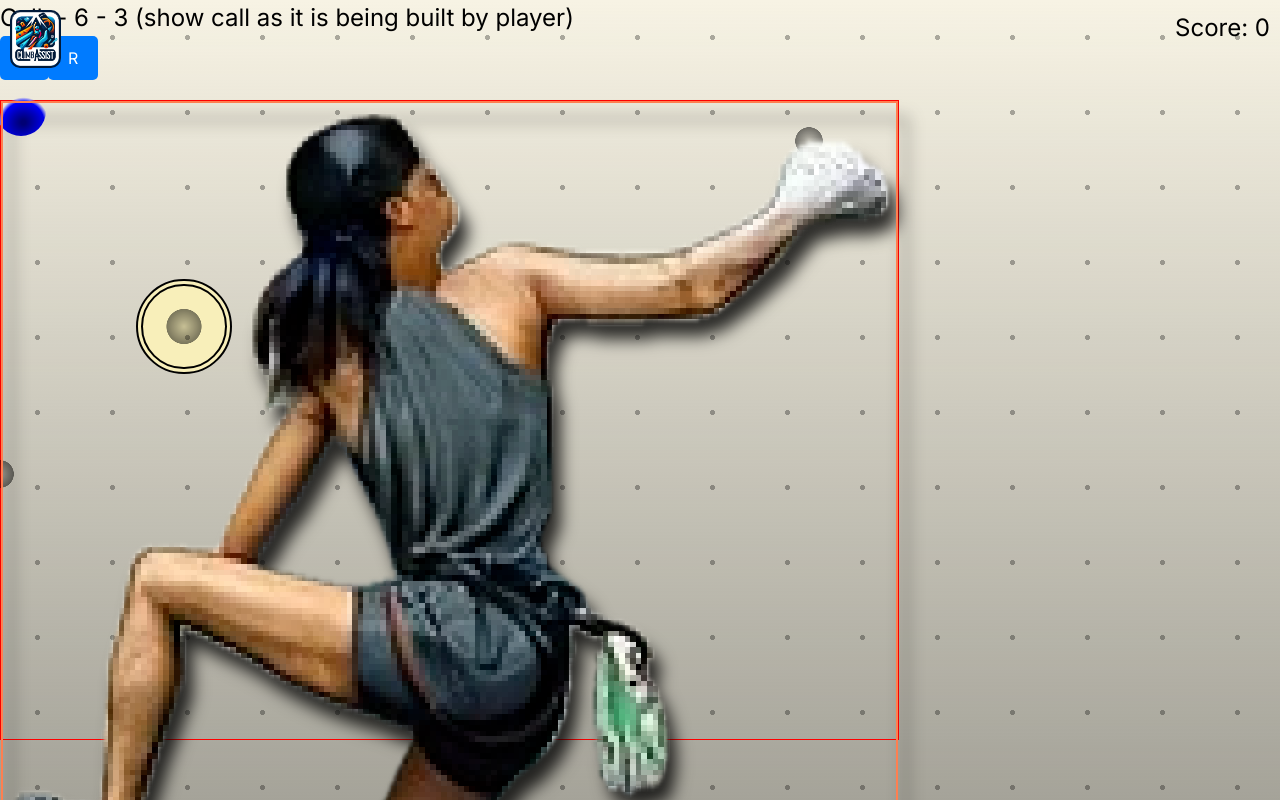
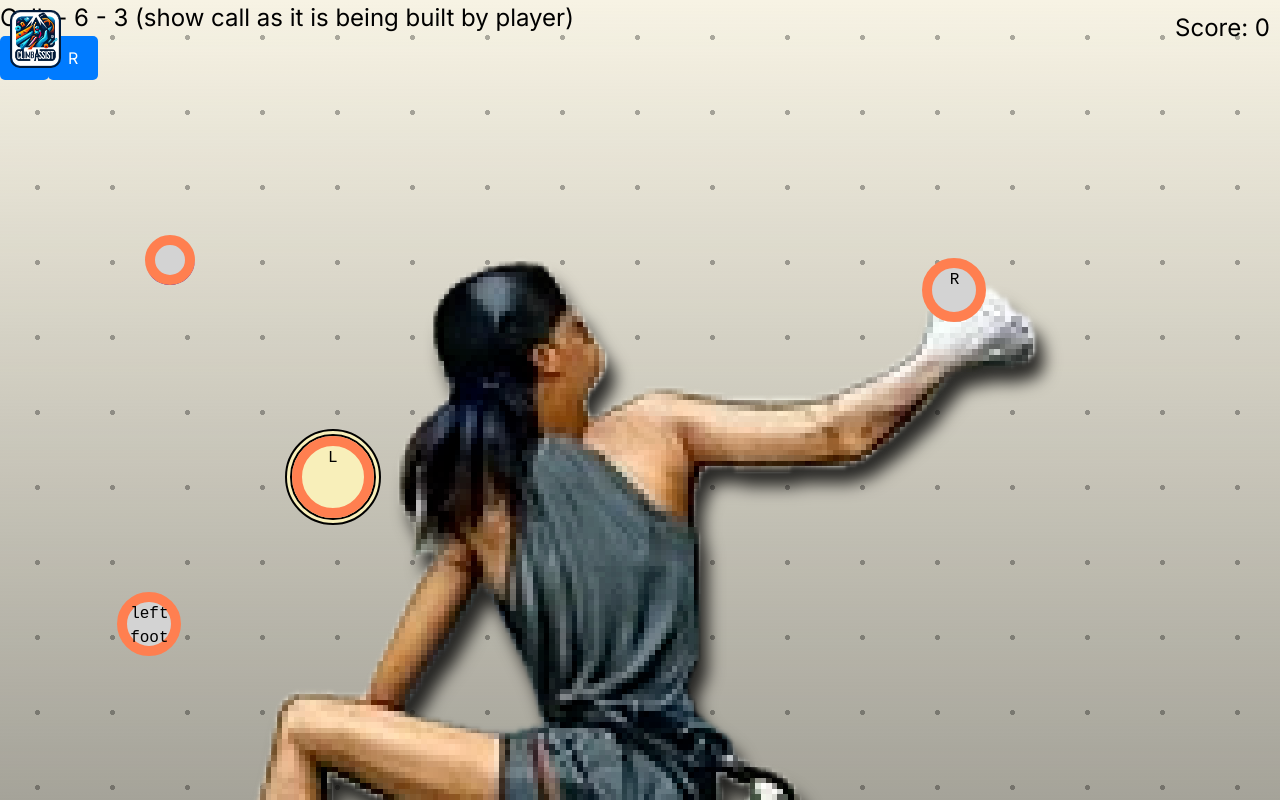
Before and after one commit to stubbornella/hold-guesser, a Next.js app: page /call in a window 1280 px wide. Shown: the top 800 px of the page. Built offline with nearby package versions, Linux system fonts and the light colour scheme.

Commit message:
shows limb names above hands and feet

```diff
--- a/app/call/page.tsx
+++ b/app/call/page.tsx
@@ -116,6 +116,7 @@ const CallGame: React.FC = () => {
     type: string,
     label: string,
     status: string,
+    limb: string,
   };
 
   type HoldsProps = {
@@ -124,22 +125,47 @@ const CallGame: React.FC = () => {
 
   const holds = [
     { position: {
-      top: topOffset('leftHand'),
-      left: leftOffset('leftHand') },
-      type: 'used', label: 'used, move from this hold', status: 'selected' },
+        top: topOffset('leftHand'),
+        left: leftOffset('leftHand')
+      },
+      limb: 'L',
+      type: 'used',
+      label: 'used, move from this hold',
+      status: 'selected' },
     { position: {
-      top: topOffset('rightHand'),
-      left: leftOffset('rightHand') },
-      type: 'used', label: 'used', status: '' },
+        top: topOffset('rightHand'),
+        left: leftOffset('rightHand')
+      },
+      limb: 'R',
+      type: 'used',
+      label: 'used',
+      status: ''
+    },
     { position: {
-      top: topOffset('leftFoot'),
-      left: leftOffset('leftFoot') },
-      type: 'used', label: 'used', status: '' },
+        top: topOffset('leftFoot'),
+        left: leftOffset('leftFoot')
+      },
+      limb: 'left foot',
+      type: 'used',
+      label: 'used',
+      status: ''
+    },
     { position: {
-      top: topOffset('rightFoot'),
-      left: leftOffset('rightFoot') },
-      type: 'used', label: 'used', status: '' },
-    { position: { top: '30px', left: '40px' }, type: 'next', label: 'to this hold', status: '' },
+        top: topOffset('rightFoot'),
+        left: leftOffset('rightFoot')
+      },
+      limb: 'right foot',
+      type: 'used',
+      label: 'used',
+      status: '' },
+    { position: {
+        top: '30px',
+        left: '40px'
+      },
+      type: 'next',
+      label: 'to this hold',
+      status: ''
+    },
   ];
 
   const Holds: React.FC<HoldsProps> = ({ holds }) => {
@@ -147,11 +173,13 @@ const CallGame: React.FC = () => {
       <>
         {holds.map((hold, index) => (
           <div
+            onClick={() => console.log('clicked', hold)}
             key={index}
             className={`hold ${hold.type} ${hold.status}`}
             style={{ top: hold.position.top, left: hold.position.left }}
           >
-            <span className='sr-only'>{hold.label} maybe put coordinates?</span>
+            <span className='limb'>{hold.limb}</span>
+            <span className='sr-only'>{hold.status} maybe put coordinates?</span>
           </div>
         ))}
       </>
--- a/app/globals.css
+++ b/app/globals.css
@@ -57,7 +57,7 @@ body {
   top: 100px;
   left: 0;
   max-height: 80dvh;
-  border: 1px solid red;
+  margin: 150px;
 }
 
 .climber img {
@@ -67,7 +67,6 @@ body {
   width: auto;
   margin-left: auto;
   margin-right: auto;
-  border: 2px solid coral;
 }
 
 .hold {
@@ -87,24 +86,42 @@ body {
   transition: all 0.3s;
 }
 
-.current-limb, .selected {
-  --limb-size: 15%;
+.hold span.limb {
+  height: 100%;
+  aspect-ratio: 1 / 1;
+  background-color: lightgray;
+  color: black;
+  border-radius: 50%;
+  border: 1px solid teal;
+  position: relative;
+  z-index: 10;
+  transition: all 0.3s;
+  display: none;
+  border: 10px solid coral;
   display: block;
-  position:absolute;
+  text-align: center;
+  font-family: monospace;
+  font-size: 16px;
+}
+
+.selected.hold .limb {
+  background-color: rgb(248, 239, 186);
+}
+
+.selected {
+  --hold-size: 15%;
+  /*
   height: var(--limb-size);
-  aspect-ratio: 1 / 1;
   margin-left: calc(-1 * var(--limb-size)/2);
-  margin-top: calc(-1* var(--limb-size)/2);
+  margin-top: calc(-1* var(--limb-size)/2);*/
   background-color: rgb(248, 239, 186);
   background-image: radial-gradient(circle,
     rgba(0,0,0,.2) 0,
     rgba(0,0,0,.5) 30%,
     rgb(248, 239, 186) 31%);
 
-  border-radius: 50%;
   border: 7px solid black;
   border-style: double;
-  z-index: -1;
   transition: all 0.3s;
 }
 
@@ -179,10 +196,6 @@ body {
   text-align: center;
 }
 
-.available-hold {
-
-}
-
 h1 {
   /*background-color: rgb(0, 26, 58);*/
   position: absolute;
```
